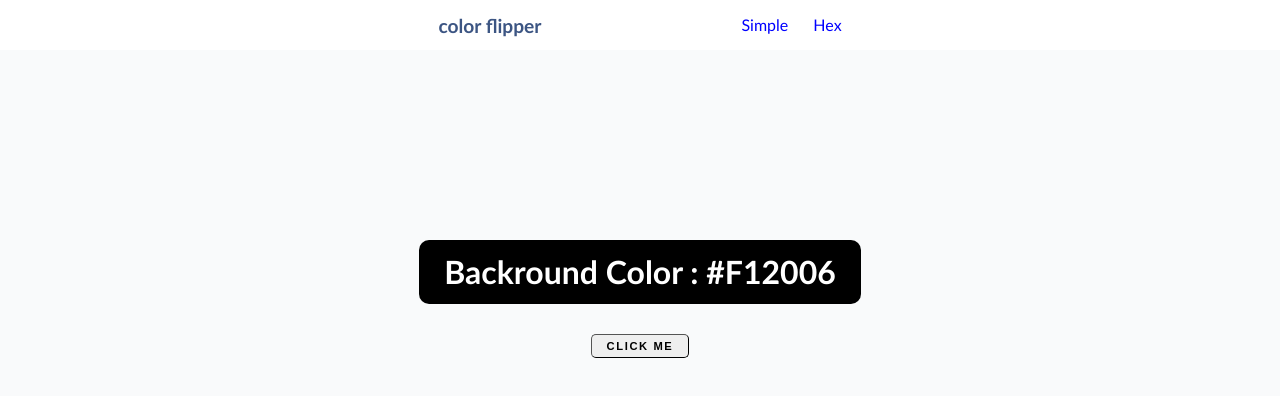
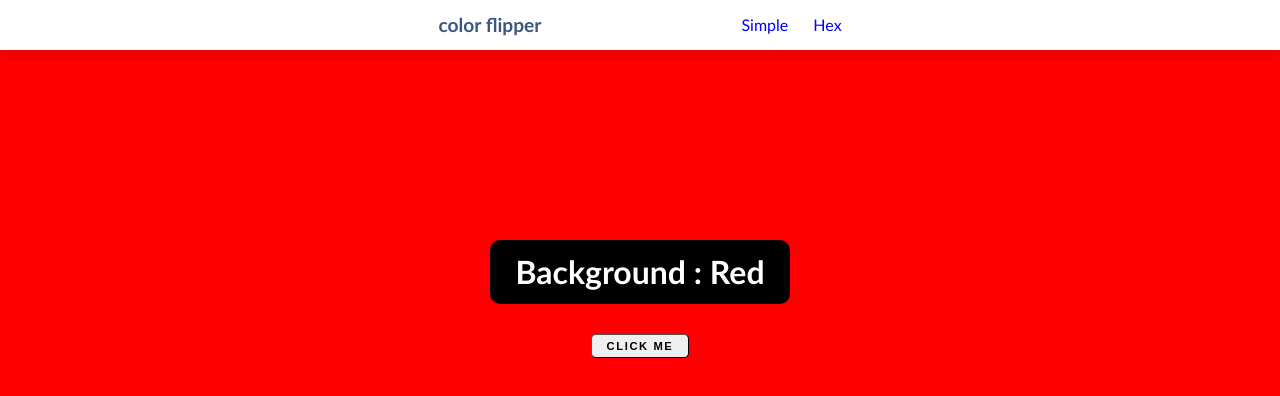
Before and after one commit to okit-man/color-flipper, a plain HTML site: page index.html in a window 1280 px wide. Both pictures are taken after a click on the button "CLICK ME". Drawn offline with Linux system fonts and the light colour scheme.

Commit message:
change the background color and added js code to the documen

```diff
--- a/index.html
+++ b/index.html
@@ -18,11 +18,13 @@
     </nav>
     <main>
         <div class="main-background">
-            <h1>backround color : <span class="color">
-                </span>#f12006
-            </h1>
-                <button class="btn btnn-hro" id="btn">click me</button>
+            <h1>background : <span class="color">#f1f5f8</span></h1>
+                <button class="btn btn-hero" id="btn">click me</button>
             </div>
     </main>
+
+
+
+    <script src="./simple.js"></script>
 </body>
 </html>
--- /dev/null
+++ b/simple.js
@@ -0,0 +1,20 @@
+
+const colors = ['green', 'red', 'rgba(133,122,200)', '#BB6600', '#eba0e0'];
+const color = document.querySelector('.color');
+const btn = document.getElementById('btn');
+
+// add event listener to the button
+btn.addEventListener("click", function() {
+    // console.log(document.body);
+
+    // get a random number between 0 -4 in the array
+    const randomNumber = getRandomNumber();
+    console.log(randomNumber);
+
+    document.body.style.backgroundColor = colors[randomNumber];
+    color.textContent = colors[randomNumber];
+});
+
+function getRandomNumber() {
+    return Math.floor(Math.random() * colors.length);
+}
--- a/style.css
+++ b/style.css
@@ -4,6 +4,11 @@
     padding: 0;
     box-sizing: border-box;
 
+}
+body {
+    background-color: #f1f5f8;
+    color: #f0f0f0;
+    line-height: 1.5rem;
 }
 .container {
     display: flex;
@@ -13,7 +18,7 @@
     height: 50px;
     background-color: #fff;
     /* box-shadow: 0 5px 15px rgba(147, 14, 14, 0.1); */
-    box-shadow: 0 5px 35px rgba(0, 0, 14, 0.1);
+    box-shadow: 0 5px 12px rgba(0, 14, 14, 0.1);
 }
 
 h2 {
@@ -47,7 +52,7 @@ h2 {
     text-transform: capitalize;
     font-size: 1rem;
     font-family: 'Trebuchet MS', 'Lucida Sans Unicode', 'Lucida Grande', 'Lucida Sans', Arial, sans-serif;
-    background-color: #F9FAFB;
+    /* background-color: #f1f5f8; */
     height: 91vh;
 }
 h1 {
@@ -111,6 +116,7 @@ h1 {
         width: 350px;
         line-height: 2.2rem;
         font-size: 1.6rem;
+        margin-top: 160px;
     }
 
 }
```
Also changed, not shown: simple.html (deleted).
